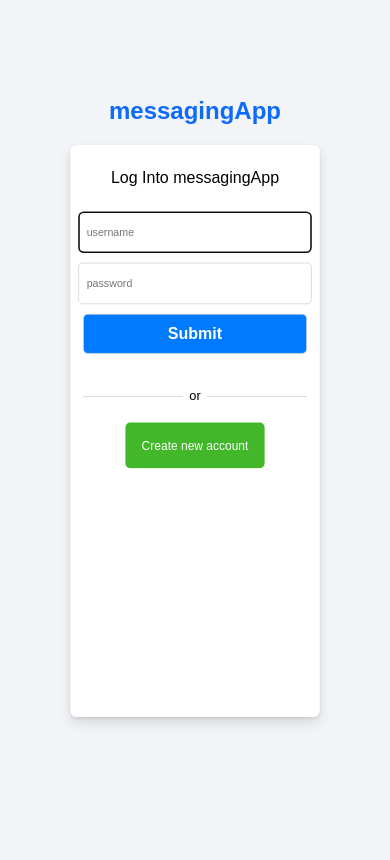
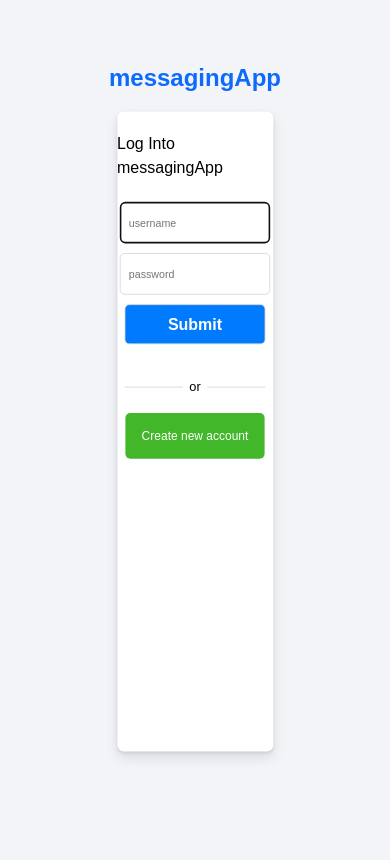
Before and after one commit to lyepez-glitch/MessagingApp_Deploy, a Django app: page /logIn in a window 390 px wide. Run offline with Django 5.2, Linux system fonts and the light colour scheme; data comes from the database, SQL or seed files in the repository.

Commit message:
1024px styles

```diff
--- a/mysite/messaging/static/css/styles.css
+++ b/mysite/messaging/static/css/styles.css
@@ -1731,4 +1731,9 @@
             #whitebar {
                 display: none;
             }
-        }
+            #loginForm {
+                width: 50vw;
+                max-width: 60vw;
+                height: 90vh;
+            }
+        }
```
Also changed, not shown: 1 other file.
